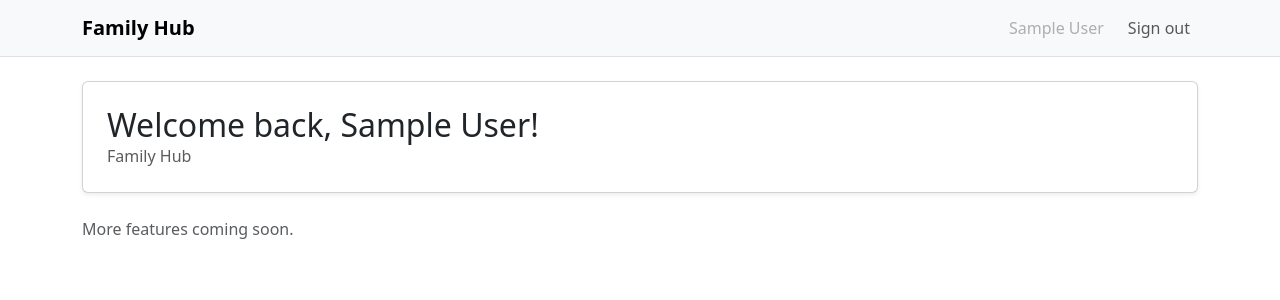
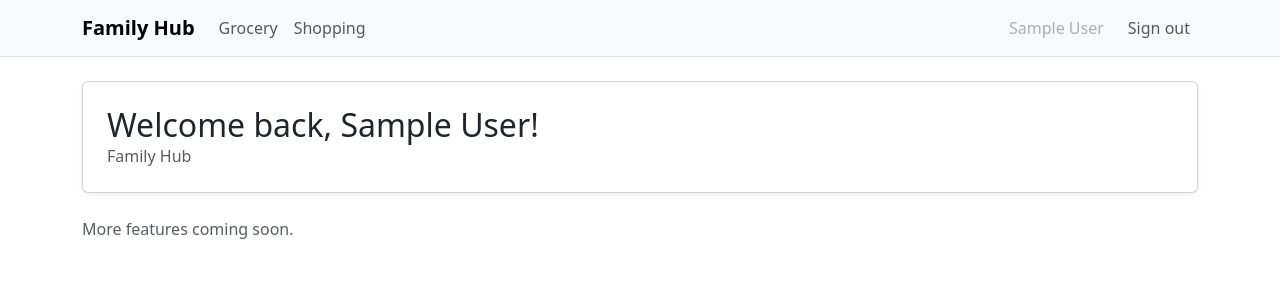
Before and after one commit to thopper21/TNFamily, a Flask app: page / in a window 1280 px wide. Shown: the top 300 px of the page. Run offline with Flask 3, Linux system fonts and the light colour scheme; the visitor is signed in with stand-in values (Sample User, id 1).

Commit message:
feat: move navbar to base template with Grocery and Shopping links

```diff
--- a/templates/base.html
+++ b/templates/base.html
@@ -7,7 +7,37 @@
   <link href="https://cdn.jsdelivr.net/npm/bootstrap@5.3.3/dist/css/bootstrap.min.css" rel="stylesheet">
 </head>
 <body>
-  {% block navbar %}{% endblock %}
+  {% if current_user.is_authenticated %}
+  <nav class="navbar navbar-expand-md navbar-light bg-light border-bottom">
+    <div class="container">
+      <a class="navbar-brand fw-bold" href="/">{{ config.APP_NAME }}</a>
+      <button class="navbar-toggler" type="button" data-bs-toggle="collapse" data-bs-target="#navContent">
+        <span class="navbar-toggler-icon"></span>
+      </button>
+      <div class="collapse navbar-collapse" id="navContent">
+        <ul class="navbar-nav me-auto">
+          <li class="nav-item">
+            <a class="nav-link" href="{{ url_for('grocery.index') }}">Grocery</a>
+          </li>
+          <li class="nav-item">
+            <a class="nav-link" href="{{ url_for('grocery.shop') }}">Shopping</a>
+          </li>
+        </ul>
+        <ul class="navbar-nav ms-auto align-items-center">
+          <li class="nav-item d-flex align-items-center gap-2 me-2">
+            {% if current_user.profile_picture_url %}
+            <img src="{{ current_user.profile_picture_url }}" class="rounded-circle" width="32" height="32" alt="{{ current_user.name }}">
+            {% endif %}
+            <span class="nav-link disabled">{{ current_user.name }}</span>
+          </li>
+          <li class="nav-item">
+            <a class="nav-link" href="{{ url_for('auth.logout') }}">Sign out</a>
+          </li>
+        </ul>
+      </div>
+    </div>
+  </nav>
+  {% endif %}
   <main class="container mt-4">
     {% block content %}{% endblock %}
   </main>
--- a/templates/home/index.html
+++ b/templates/home/index.html
@@ -1,29 +1,5 @@
 {% extends "base.html" %}
 {% block title %}Home — {{ config.APP_NAME }}{% endblock %}
-
-{% block navbar %}
-<nav class="navbar navbar-expand-md navbar-light bg-light border-bottom">
-  <div class="container">
-    <a class="navbar-brand fw-bold" href="/">{{ config.APP_NAME }}</a>
-    <button class="navbar-toggler" type="button" data-bs-toggle="collapse" data-bs-target="#navContent">
-      <span class="navbar-toggler-icon"></span>
-    </button>
-    <div class="collapse navbar-collapse" id="navContent">
-      <ul class="navbar-nav ms-auto align-items-center">
-        <li class="nav-item d-flex align-items-center gap-2 me-2">
-          {% if user.profile_picture_url %}
-          <img src="{{ user.profile_picture_url }}" class="rounded-circle" width="32" height="32" alt="{{ user.name }}">
-          {% endif %}
-          <span class="nav-link disabled">{{ user.name }}</span>
-        </li>
-        <li class="nav-item">
-          <a class="nav-link" href="{{ url_for('auth.logout') }}">Sign out</a>
-        </li>
-      </ul>
-    </div>
-  </div>
-</nav>
-{% endblock %}
 
 {% block content %}
 <div class="row">
```
